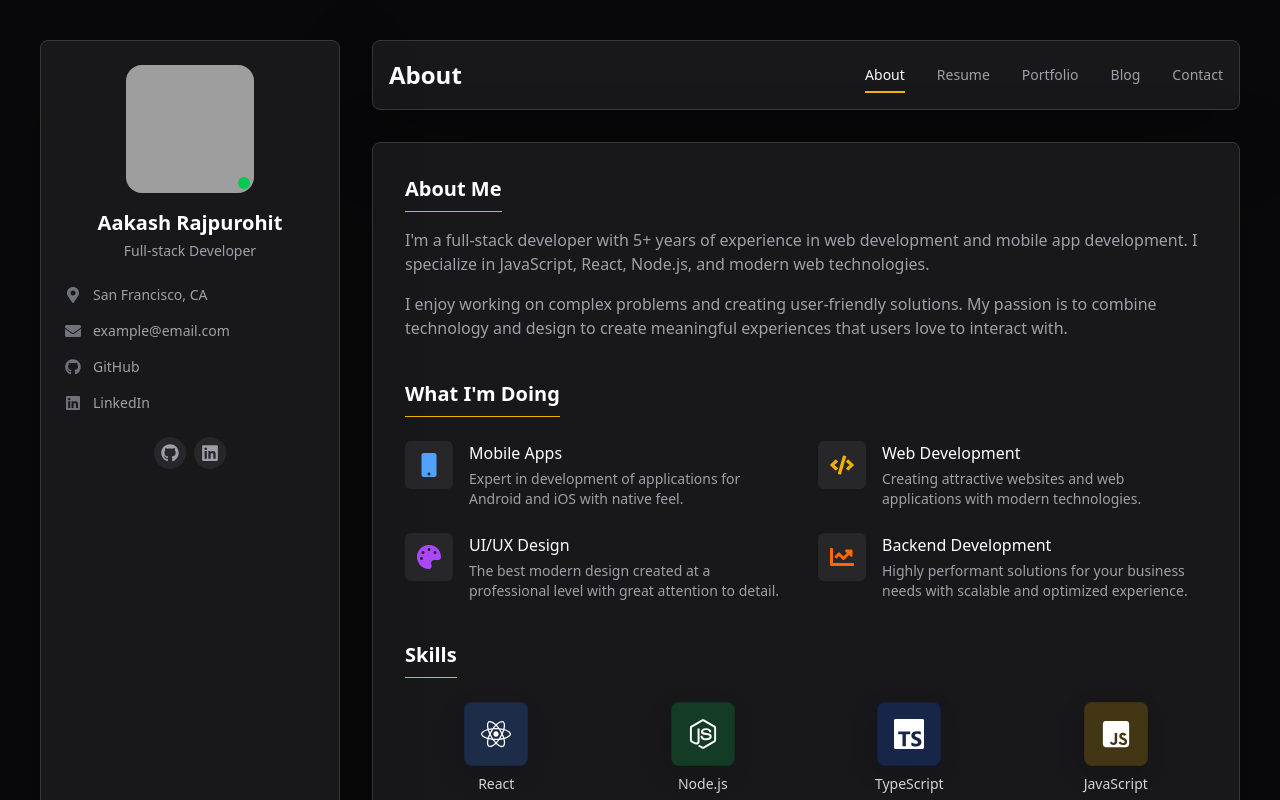
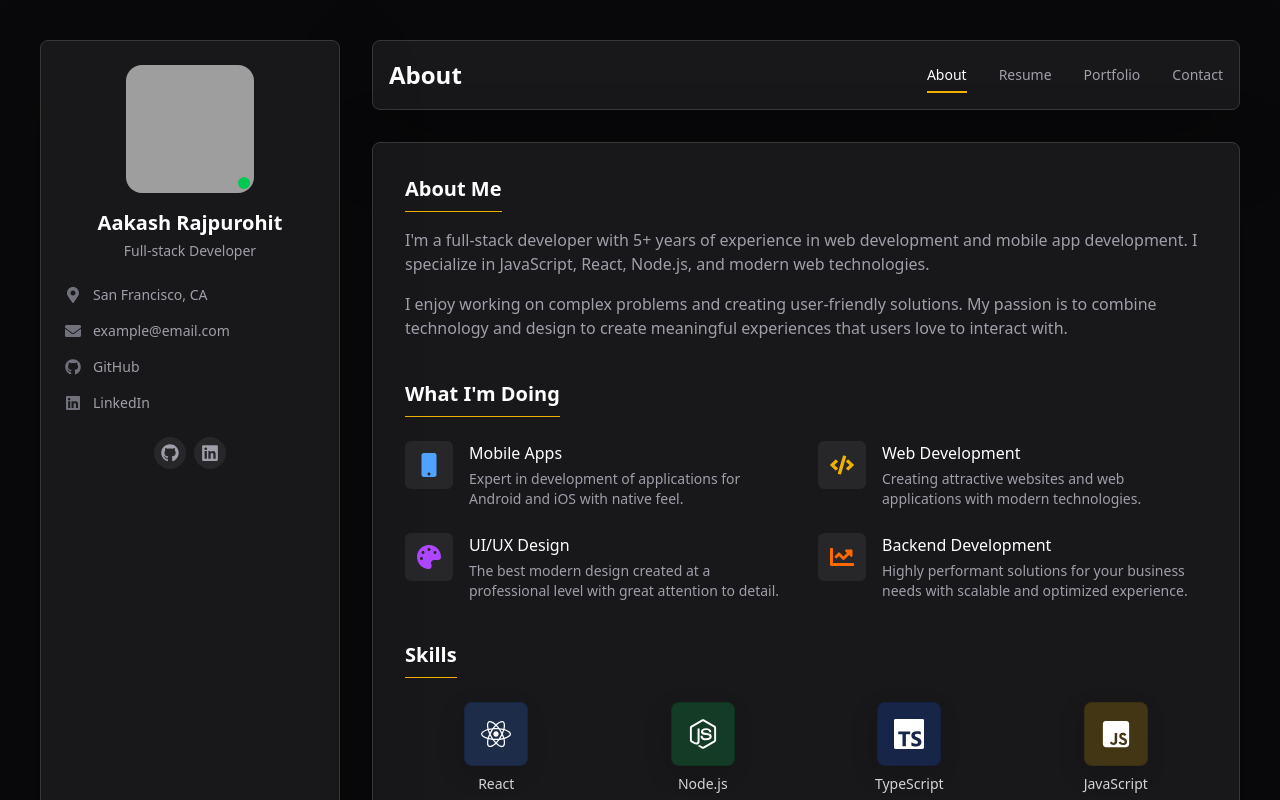
Before and after one commit to hoojinguyen/portfolio-by-ai, a Next.js app: page / in a window 1280 px wide. Shown: the top 800 px of the page. Built offline with nearby package versions, Linux system fonts and the light colour scheme; grey boxes are pictures that could not be loaded.

Commit message:
feat: remove blog section

```diff
--- a/src/app/page.tsx
+++ b/src/app/page.tsx
@@ -212,8 +212,6 @@ export default function Home() {
         return <ResumeSection education={educationData} experience={experienceData} />;
       case 'portfolio':
         return <PortfolioSection projects={portfolioData} />;
-      case 'blog':
-        return <div>Blog Content</div>;
       case 'contact':
         return <ContactSection location={profileData.location} />;
       default:
--- a/src/components/Navigation.tsx
+++ b/src/components/Navigation.tsx
@@ -12,7 +12,6 @@ const Navigation: React.FC<NavigationProps> = ({ activeTab, onTabChange }) => {
     { name: "About", id: "about" },
     { name: "Resume", id: "resume" },
     { name: "Portfolio", id: "portfolio" },
-    { name: "Blog", id: "blog" },
     { name: "Contact", id: "contact" },
   ];
 
```
